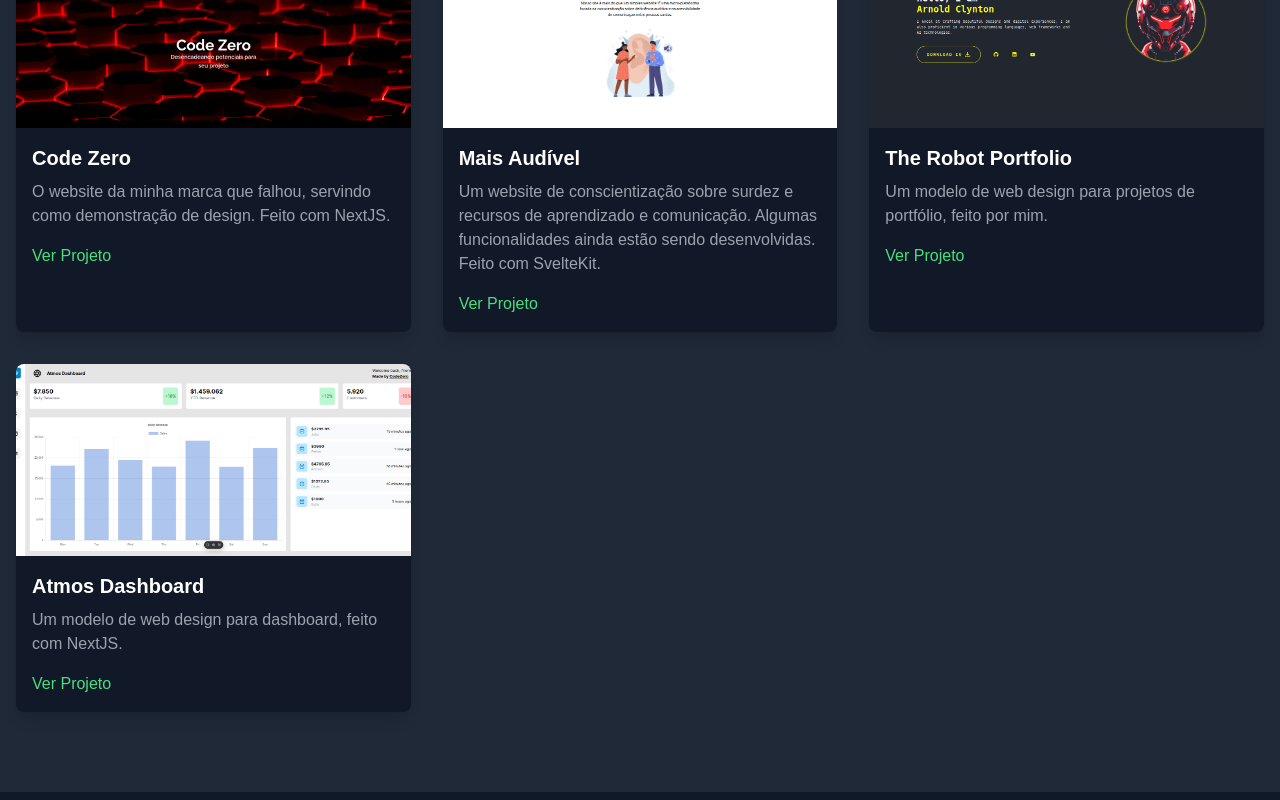
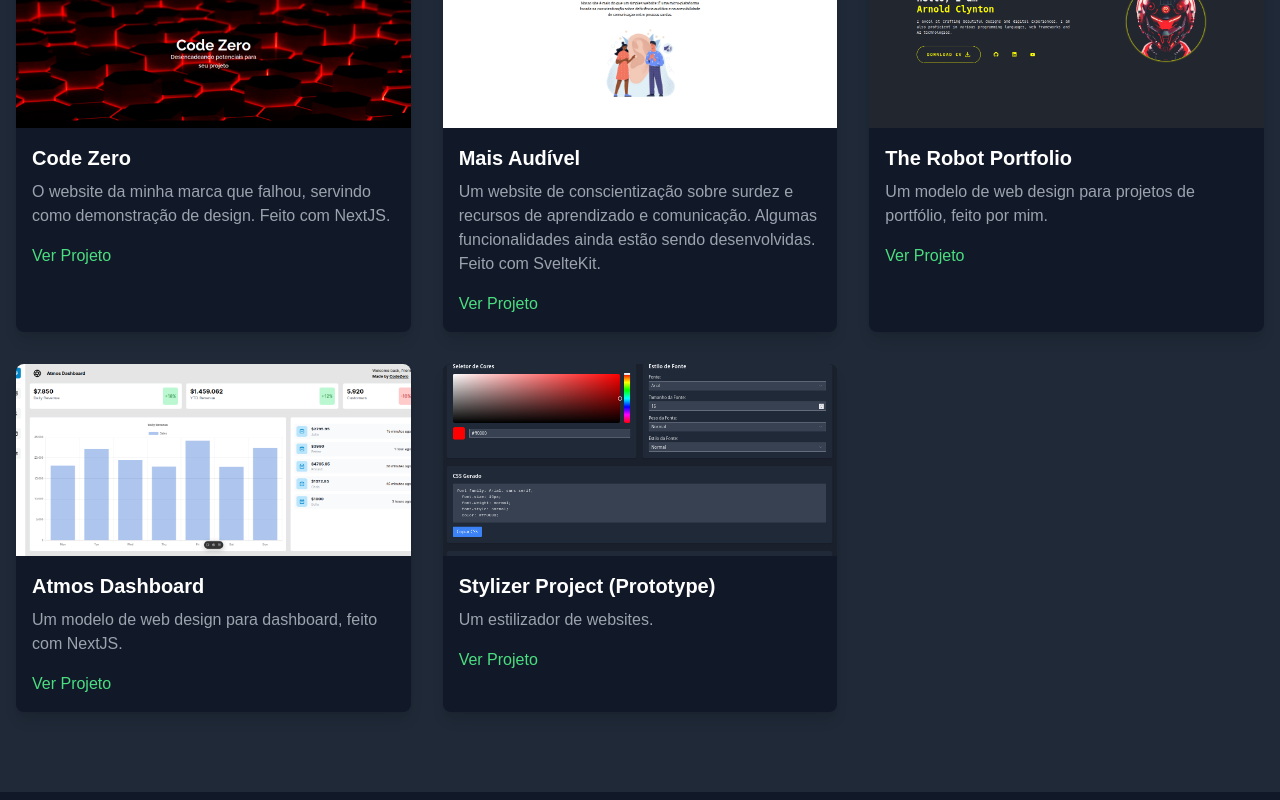
Before and after one commit to abdielsouza/MeuPortfolio, a Next.js app: page / in a window 1280 px wide. Shown: the part 1916-2716 px from the top of the page. Built offline with nearby package versions, Linux system fonts and the light colour scheme.

Commit message:
updated project display

```diff
--- a/src/app/page.tsx
+++ b/src/app/page.tsx
@@ -123,6 +123,12 @@ export default function Portfolio() {
                 name: "Atmos Dashboard",
                 description: "Um modelo de web design para dashboard, feito com NextJS.",
                 url: "https://atmos-dashboard.vercel.app"
+              },
+              {
+                id: 5,
+                name: "Stylizer Project (Prototype)",
+                description: "Um estilizador de websites.",
+                url: "https://stylizer.vercel.app"
               }
             ].map((project) => (
               <div key={project.id} className="bg-gray-900 rounded-lg overflow-hidden shadow-lg hover:shadow-green-400/50 transition-shadow">
```
Also changed, not shown: public/project-5.png (added).
